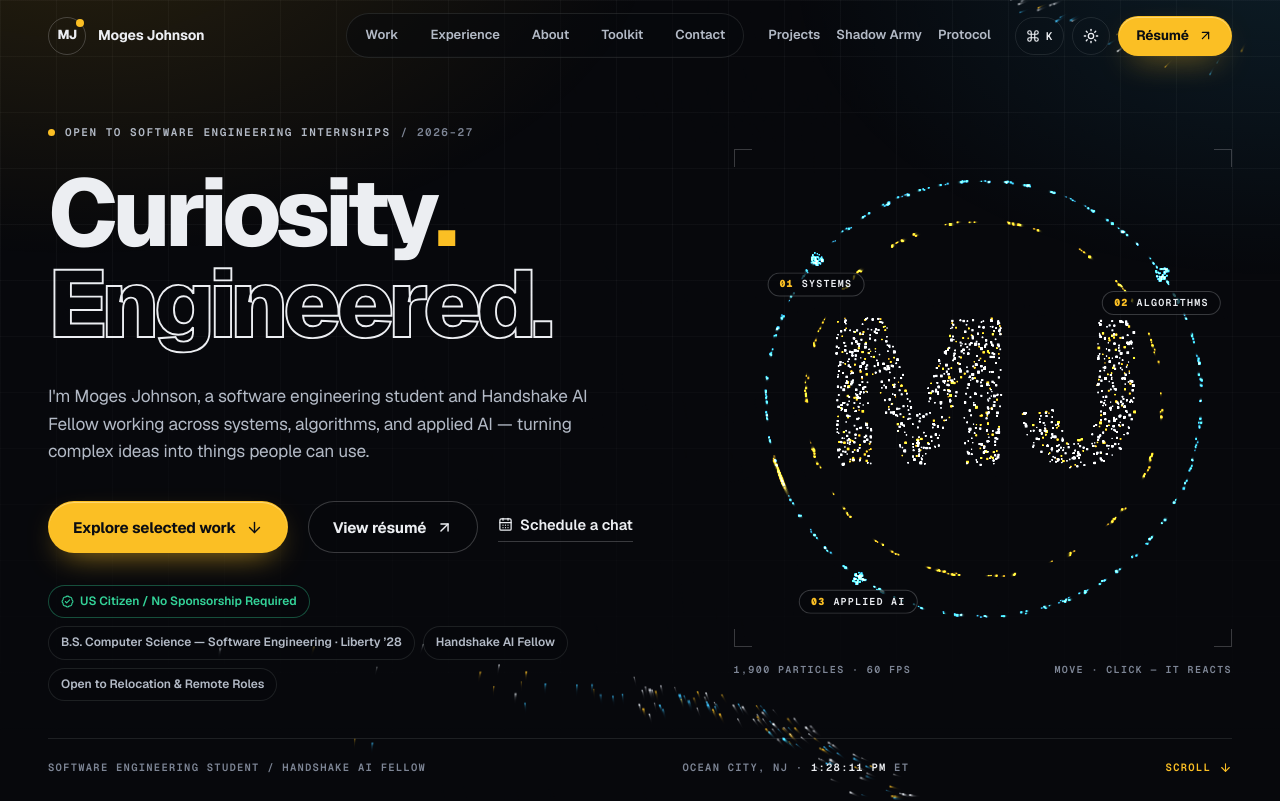
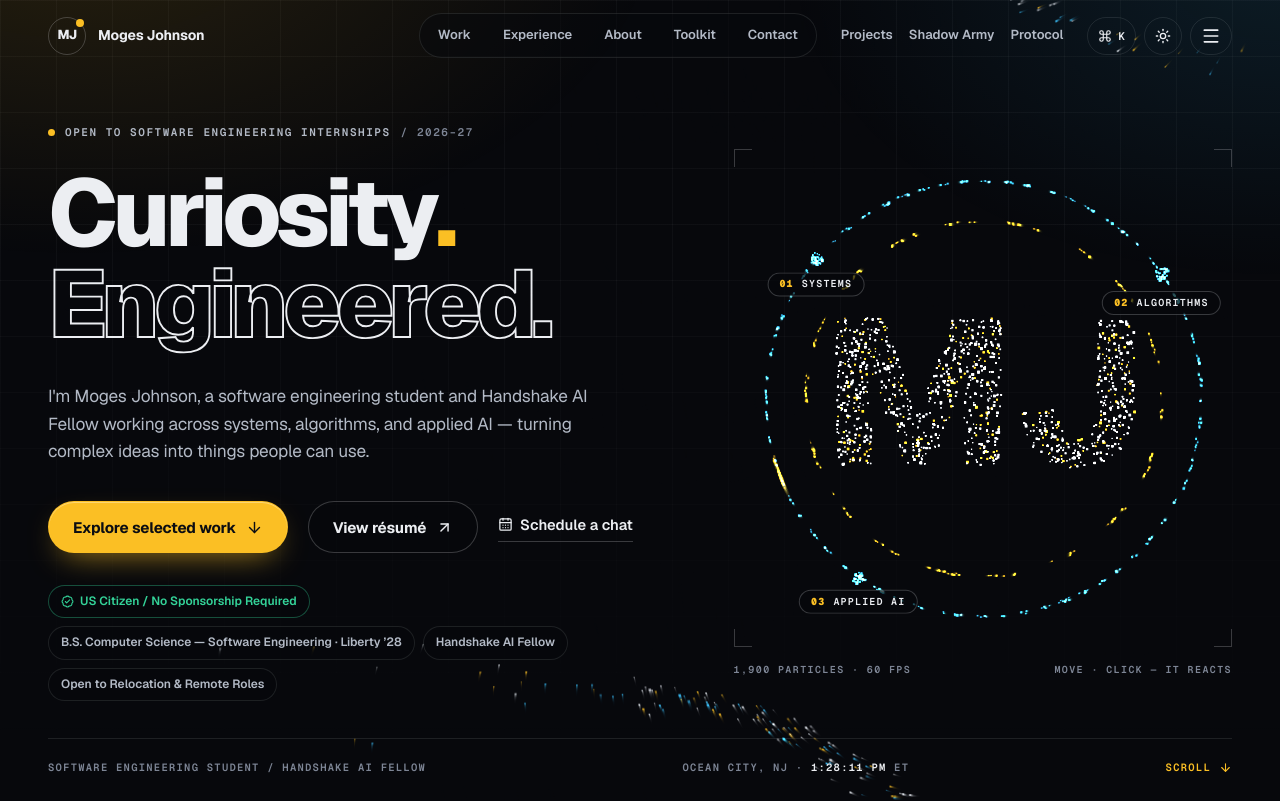
Before and after one commit to mogesjohnson/Personal-Portfolio, a Next.js app: page / in a window 1280 px wide. Shown: the top 801 px of the page. Built offline with nearby package versions, Linux system fonts and the light colour scheme.

Commit message:
[F8] Swap the homepage Résumé pill for the menu button
The desktop header ends with the round menu button next to the theme
toggle, opening the same page menu as the /projects bar. The résumé stays
reachable from the hero's View résumé button and the command palette.

```diff
--- a/src/app/globals.css
+++ b/src/app/globals.css
@@ -693,8 +693,10 @@ body::before {
   font: 600 11px var(--font-geist-mono), monospace;
 }
 
+/* Shown at every width: on desktop it replaces the old Résumé pill and opens the
+   same page menu as the /projects bar. */
 .nav-burger {
-  display: none;
+  display: inline-flex;
 }
 
 .menu {
@@ -812,19 +814,13 @@ body::before {
   .nav-actions {
     margin-left: auto;
   }
-
-  .nav-burger {
-    display: inline-flex;
-  }
-}
-
+}
+
+/* On desktop the header already carries the command menu and theme controls, so
+   the open menu shows only the page links, as it does on /projects. */
 @media (min-width: 961px) {
-  .menu {
+  .menu-foot {
     display: none;
-  }
-
-  .menu.dispatch-menu {
-    display: flex;
   }
 }
 
--- a/src/components/live/LiveMotion.tsx
+++ b/src/components/live/LiveMotion.tsx
@@ -89,7 +89,7 @@ export default function LiveMotion() {
       <IntroSequence />
       <div className="progress" aria-hidden="true" />
 
-      <SiteNav onOpenResume={openResume} onOpenPalette={() => setPaletteOpen(true)} />
+      <SiteNav onOpenPalette={() => setPaletteOpen(true)} />
 
       <main>
         <HeroScene onOpenResume={openResume} />
--- a/src/components/live/SiteNav.tsx
+++ b/src/components/live/SiteNav.tsx
@@ -2,7 +2,7 @@
 
 import { useEffect, useRef, useState } from "react";
 import Link from "next/link";
-import { ArrowUpRight, Command, Menu, X } from "lucide-react";
+import { Command, Menu, X } from "lucide-react";
 import { externalPages } from "@/data/externalPages";
 import ThemeToggle from "./ThemeToggle";
 import { lockScroll } from "./scroll";
@@ -47,11 +47,12 @@ function MenuLinks({
 }
 
 interface SiteNavProps {
-  onOpenResume: () => void;
   onOpenPalette: () => void;
 }
 
-export default function SiteNav({ onOpenResume, onOpenPalette }: SiteNavProps) {
+// The résumé opens from the hero ("View résumé") and the command palette, so the
+// header ends with the same round menu button the /projects bar uses.
+export default function SiteNav({ onOpenPalette }: SiteNavProps) {
   const [active, setActive] = useState("");
   const [scrolled, setScrolled] = useState(false);
   const [menuOpen, setMenuOpen] = useState(false);
@@ -146,9 +147,6 @@ export default function SiteNav({ onOpenResume, onOpenPalette }: SiteNavProps) {
             <kbd>K</kbd>
           </button>
           <ThemeToggle />
-          <button type="button" className="btn btn-amber btn-sm nav-resume" onClick={onOpenResume}>
-            Résumé <ArrowUpRight size={15} />
-          </button>
           <button
             type="button"
             className="nav-icon nav-burger"
```
